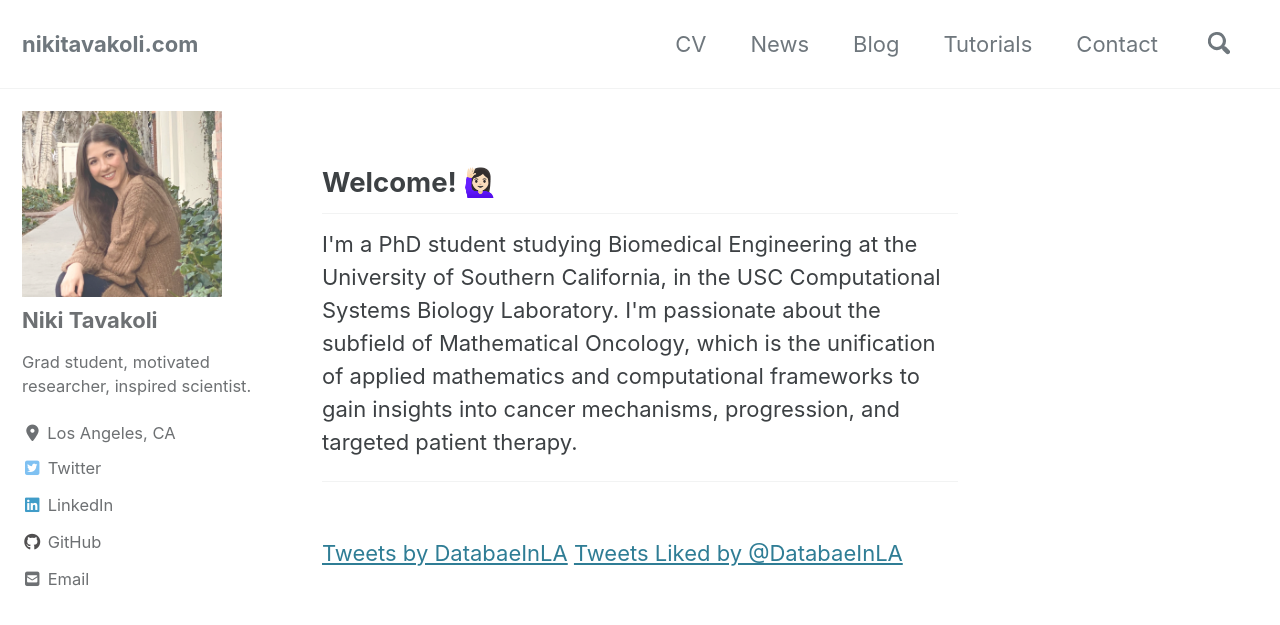
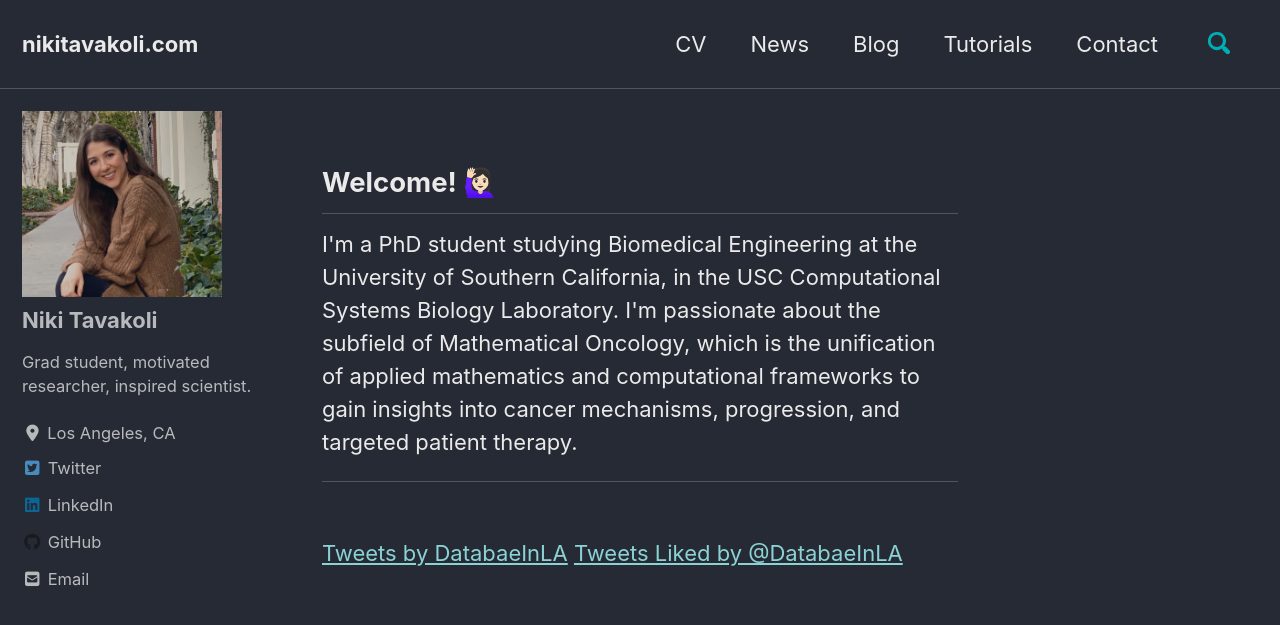
Before and after one commit to nikitavakoli/nikitavakoli.github.io, a Jekyll site: the page built from index.html, in a window 1280 px wide and 900 px high. Shown: the top 625 px of the window. Built offline with Jekyll 4.4.1, drawn with Linux system fonts in a browser that asks for light colours; cached includes are drawn as plain includes; nearby versions of some CDN libraries; the list of posts is cut into pages by our own code; comment, search, counter and statistics services are not loaded.

Commit message:
skin color

```diff
--- a/Gemfile
+++ b/Gemfile
@@ -1,2 +1,4 @@
 source "https://rubygems.org"
 gemspec
+
+gem 'minimal-mistakes-jekyll', :git => 'https://github.com/mmistakes/minimal-mistakes.git', :branch => 'color-skins'
--- a/_config.yml
+++ b/_config.yml
@@ -12,7 +12,7 @@
 
 # theme                  : "minimal-mistakes-jekyll"
 # remote_theme           : "mmistakes/minimal-mistakes"
-minimal_mistakes_skin    : "default" # "air", "aqua", "contrast", "dark", "dirt", "neon", "mint", "plum", "sunrise"
+minimal_mistakes_skin    : "dark"
 
 # Site Settings
 locale                   : "en-US"
```
